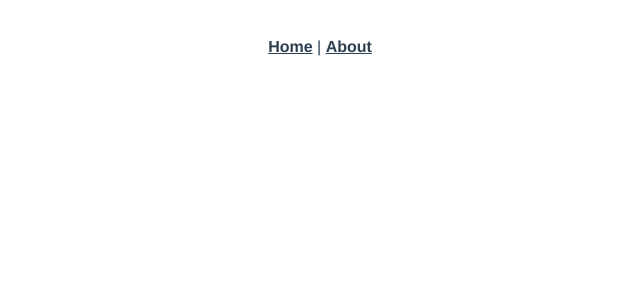
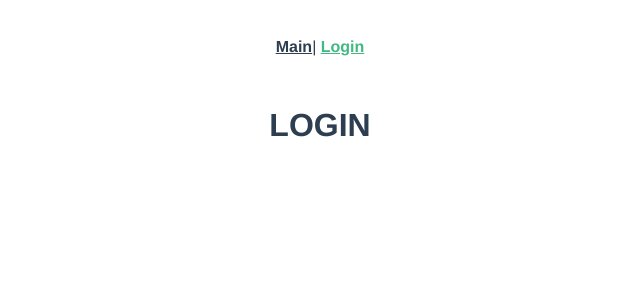
Before and after one commit to inept-dev/notes-again, a Vue app: page /login in a window 1280 px wide. Shown: the top 300 px of the page, without its empty margins (320-960 px from the left). Built offline with nearby package versions, Linux system fonts and the light colour scheme.

Commit message:
base structure in place

```diff
--- a/src/App.vue
+++ b/src/App.vue
@@ -1,10 +1,10 @@
 <template>
 	<div id="app">
 		<div id="nav">
-      <router-link to="/">Home</router-link> |
-      <router-link to="/about">About</router-link>
+			<router-link to="/">Main</router-link>|
+			<router-link to="/login">Login</router-link>
 		</div>
-    <router-view/>
+		<router-view />
 	</div>
 </template>
 
--- a/src/components/HelloWorld.vue
+++ /dev/null
@@ -1,61 +0,0 @@
-<template>
-  <div class="hello">
-    <h1>{{ msg }}</h1>
-    <p>
-      For a guide and recipes on how to configure / customize this project,<br>
-      check out the
-      <a href="https://cli.vuejs.org" target="_blank" rel="noopener">vue-cli documentation</a>.
-    </p>
-    <h3>Installed CLI Plugins</h3>
-    <ul>
-      <li><a href="https://github.com/vuejs/vue-cli/tree/dev/packages/%40vue/cli-plugin-babel" target="_blank" rel="noopener">babel</a></li>
-      <li><a href="https://github.com/vuejs/vue-cli/tree/dev/packages/%40vue/cli-plugin-pwa" target="_blank" rel="noopener">pwa</a></li>
-      <li><a href="https://github.com/vuejs/vue-cli/tree/dev/packages/%40vue/cli-plugin-router" target="_blank" rel="noopener">router</a></li>
-      <li><a href="https://github.com/vuejs/vue-cli/tree/dev/packages/%40vue/cli-plugin-vuex" target="_blank" rel="noopener">vuex</a></li>
-      <li><a href="https://github.com/vuejs/vue-cli/tree/dev/packages/%40vue/cli-plugin-unit-jest" target="_blank" rel="noopener">unit-jest</a></li>
-    </ul>
-    <h3>Essential Links</h3>
-    <ul>
-      <li><a href="https://vuejs.org" target="_blank" rel="noopener">Core Docs</a></li>
-      <li><a href="https://forum.vuejs.org" target="_blank" rel="noopener">Forum</a></li>
-      <li><a href="https://chat.vuejs.org" target="_blank" rel="noopener">Community Chat</a></li>
-      <li><a href="https://twitter.com/vuejs" target="_blank" rel="noopener">Twitter</a></li>
-      <li><a href="https://news.vuejs.org" target="_blank" rel="noopener">News</a></li>
-    </ul>
-    <h3>Ecosystem</h3>
-    <ul>
-      <li><a href="https://router.vuejs.org" target="_blank" rel="noopener">vue-router</a></li>
-      <li><a href="https://vuex.vuejs.org" target="_blank" rel="noopener">vuex</a></li>
-      <li><a href="https://github.com/vuejs/vue-devtools#vue-devtools" target="_blank" rel="noopener">vue-devtools</a></li>
-      <li><a href="https://vue-loader.vuejs.org" target="_blank" rel="noopener">vue-loader</a></li>
-      <li><a href="https://github.com/vuejs/awesome-vue" target="_blank" rel="noopener">awesome-vue</a></li>
-    </ul>
-  </div>
-</template>
-
-<script>
-export default {
-  name: 'HelloWorld',
-  props: {
-    msg: String
-  }
-}
-</script>
-
-<!-- Add "scoped" attribute to limit CSS to this component only -->
-<style scoped>
-h3 {
-  margin: 40px 0 0;
-}
-ul {
-  list-style-type: none;
-  padding: 0;
-}
-li {
-  display: inline-block;
-  margin: 0 10px;
-}
-a {
-  color: #42b983;
-}
-</style>
--- a/src/router/index.js
+++ b/src/router/index.js
@@ -1,29 +1,31 @@
-import Vue from 'vue'
-import VueRouter from 'vue-router'
-import Home from '../views/Home.vue'
+import Vue from "vue";
+import VueRouter from "vue-router";
+import Main from "../views/Main.vue";
 
-Vue.use(VueRouter)
+Vue.use(VueRouter);
 
-  const routes = [
-  {
-    path: '/',
-    name: 'Home',
-    component: Home
-  },
-  {
-    path: '/about',
-    name: 'About',
-    // route level code-splitting
-    // this generates a separate chunk (about.[hash].js) for this route
-    // which is lazy-loaded when the route is visited.
-    component: () => import(/* webpackChunkName: "about" */ '../views/About.vue')
-  }
-]
+const routes = [
+	{
+		path: "/",
+		name: "Main",
+		component: Main,
+	},
+	{
+		path: "/login",
+		name: "Login",
+		component: () => import("../views/Login.vue"),
+	},
+	{
+		path: "/register",
+		name: "Register",
+		component: () => import("../views/Register.vue"),
+	},
+];
 
 const router = new VueRouter({
-  mode: 'history',
-  base: process.env.BASE_URL,
-  routes
-})
+	mode: "history",
+	base: process.env.BASE_URL,
+	routes,
+});
 
-export default router
+export default router;
--- a/src/views/About.vue
+++ /dev/null
@@ -1,5 +0,0 @@
-<template>
-  <div class="about">
-    <h1>This is an about page</h1>
-  </div>
-</template>
--- a/src/views/Home.vue
+++ /dev/null
@@ -1,18 +0,0 @@
-<template>
-  <div class="home">
-    <img alt="Vue logo" src="../assets/logo.png">
-    <HelloWorld msg="Welcome to Your Vue.js App"/>
-  </div>
-</template>
-
-<script>
-// @ is an alias to /src
-import HelloWorld from '@/components/HelloWorld.vue'
-
-export default {
-  name: 'Home',
-  components: {
-    HelloWorld
-  }
-}
-</script>
--- /dev/null
+++ b/src/views/Login.vue
@@ -0,0 +1,14 @@
+<template>
+	<div>
+		<h1>LOGIN</h1>
+	</div>
+</template>
+
+<script>
+export default {
+	name: "Login",
+};
+</script>
+
+<style scoped>
+</style>
--- /dev/null
+++ b/src/views/Main.vue
@@ -0,0 +1,16 @@
+<template>
+	<div class="home">
+		<h1>MAIN</h1>
+		<img alt="Vue logo" src="../assets/logo.png" />
+	</div>
+</template>
+
+<script>
+export default {
+	name: "Main",
+	components: {},
+};
+</script>
+
+<style scoped>
+</style>
--- /dev/null
+++ b/src/views/Register.vue
@@ -0,0 +1,12 @@
+<template>
+	<div></div>
+</template>
+
+<script>
+export default {
+	name: "Register",
+};
+</script>
+
+<style scoped>
+</style>
```
Also changed, not shown: src/components/Manager.vue (added), src/components/Sidebar.vue (added). Lines whose indentation alone changed are shown as unchanged.
